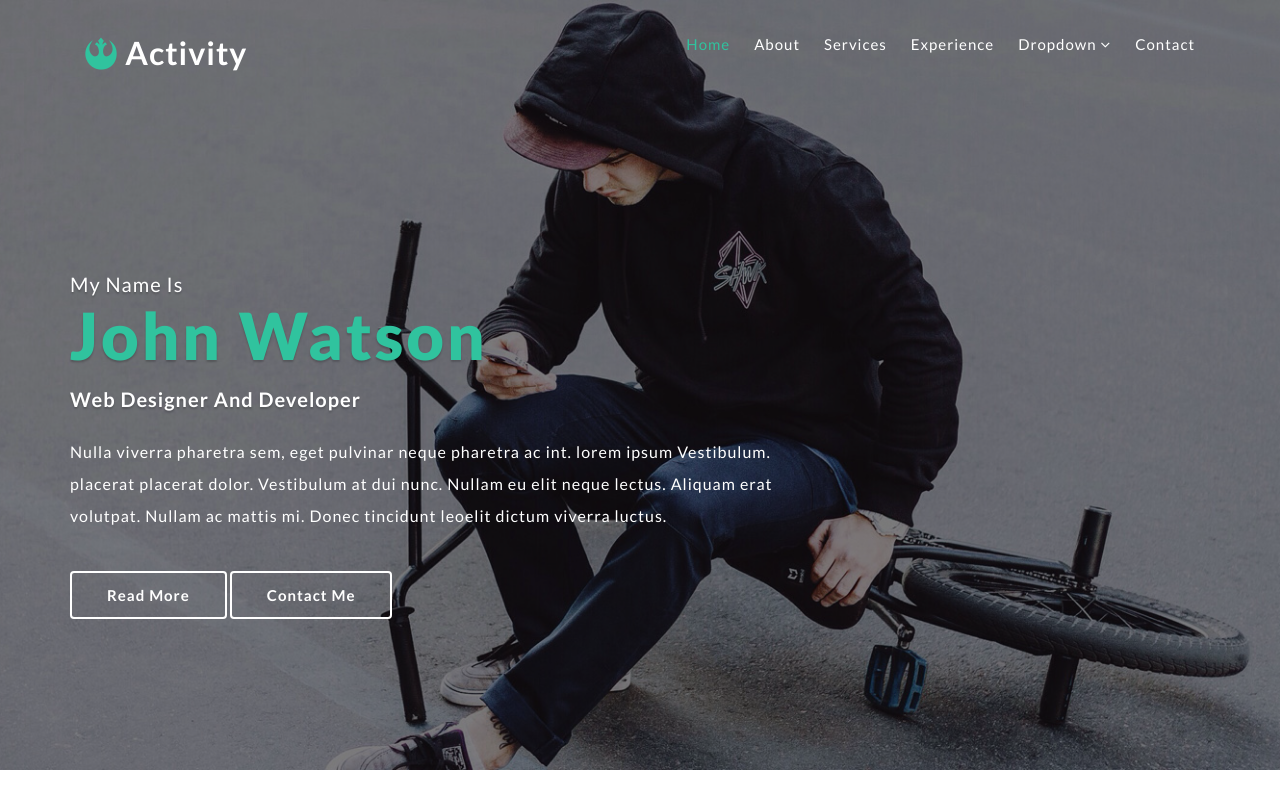
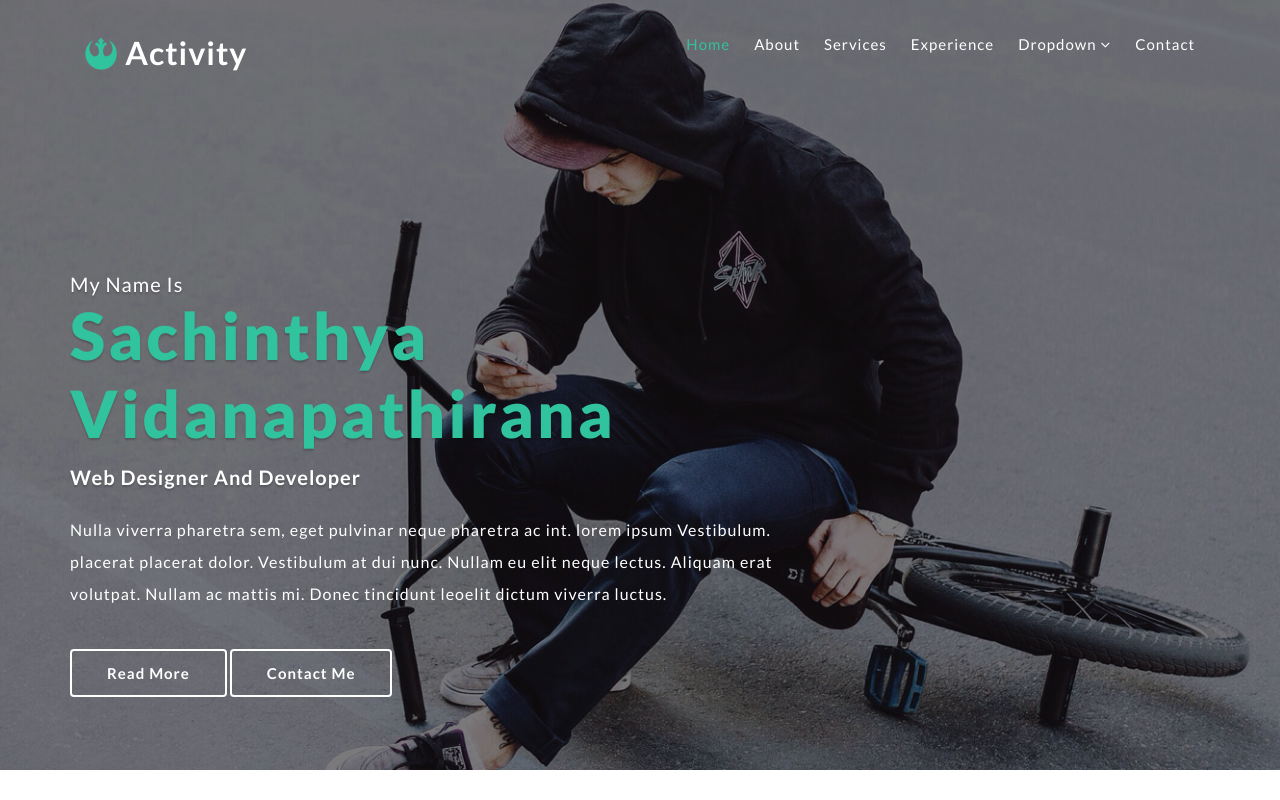
Before and after one commit to pauthri/pauthri, a plain HTML site: page index.html in a window 1280 px wide. Shown: the top 800 px of the page. Drawn offline with Linux system fonts and the light colour scheme.

Commit message:
changed the name

```diff
--- a/index.html
+++ b/index.html
@@ -86,7 +86,7 @@
 				<div class="row w3pvt_banner_info">
 					<div class="col-md-8 w3layouts_banner_margin">
 						<h3 class="editContent">My name is </h3>
-						<h2 class="editContent">John Watson</h2>
+						<h2 class="editContent">Sachinthya Vidanapathirana</h2>
 						<h4>Web Designer and Developer</h4>
 						<p>Nulla viverra pharetra sem, eget pulvinar neque pharetra ac int. lorem ipsum Vestibulum.
 							placerat placerat dolor. Vestibulum at dui nunc. Nullam eu elit neque lectus. Aliquam erat
```
